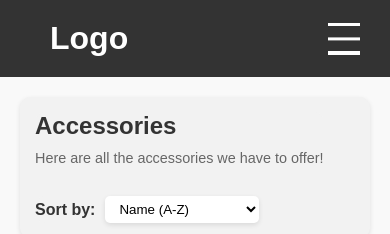
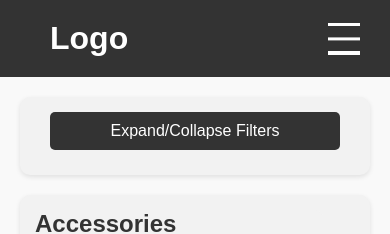
Before and after one commit to PlamenStamenov/product-page, a React (Create React App) app: page / in a window 390 px wide. Shown: the top 234 px of the page. Built offline with nearby package versions, Linux system fonts and the light colour scheme.

Commit message:
filter responsive design

```diff
--- a/src/components/Filter.js
+++ b/src/components/Filter.js
@@ -1,9 +1,10 @@
-import React, { useContext } from 'react';
+import React, { useContext, useState } from 'react';
 import { ProductContext } from '../context/ProductContext';
 import '../styles/Filter.scss';
 
 const Filter = () => {
     const { filter, setFilter } = useContext(ProductContext);
+    const [isExpanded, setIsExpanded] = useState(false);
 
     const handleColorChange = (event) => {
         setFilter({ ...filter, color: {...filter.color, [event.target.value]: event.target.checked} });
@@ -13,11 +14,15 @@ const Filter = () => {
         setFilter({ ...filter, price: {...filter.price, [event.target.value]: event.target.checked} });
     };
 
+    const toggleExpanded = () => {
+        setIsExpanded(!isExpanded);
+    }
+
     return (
         <div className="Filter">
             <h3>Filter by:</h3>
-
-            <div className="filter-section">
+            <button className="expandButton" onClick={toggleExpanded}>Expand/Collapse Filters</button>
+            <div className={`filter-section ${isExpanded ? '' : 'hide'}`}>
                 <label>Color:</label>
                 <div>
                     <input type="checkbox" id="Red" value="Red" onChange={handleColorChange} />
@@ -41,7 +46,7 @@ const Filter = () => {
                 </div>
             </div>
 
-            <div className="filter-section">
+            <div className={`filter-section ${isExpanded ? '' : 'hide'}`}>
                 <label>Price:</label>
                 <div>
                     <input type="checkbox" id="0-20" value="0-20" onChange={handlePriceChange} />
--- a/src/styles/App.scss
+++ b/src/styles/App.scss
@@ -53,9 +53,10 @@ body {
             grid-area: footer;
         }
 
-        @media (max-width: 600px) {
+        @media (max-width: 900px) {
             grid-template-areas:
             "header header header"
+            "filter filter filter"
             "main main main"
             "main main main"
             "main main main"
--- a/src/styles/Filter.scss
+++ b/src/styles/Filter.scss
@@ -39,7 +39,63 @@
         }
     }
 
-    @media (max-width: 900px) {
+    .expandButton {
+        width: 100%;
+        padding: 10px;
+        font-size: 1em;
+        background-color: #333;
+        color: #fff;
+        border: none;
+        border-radius: 5px;
+        cursor: pointer;
+        margin-bottom: 10px;
         display: none;
     }
+
+    /* Adjust styles for smaller screens */
+    @media (max-width: 900px) {
+        position: relative;
+        width: auto;
+        height: auto;
+        display: flex;
+        flex-wrap: wrap;
+        align-items: center;
+        justify-content: flex-start;
+        margin-right: 20px;
+        gap: 25px;
+        top: 0;
+
+        h3 {
+            display: none;
+        }
+
+        .filter-section {
+            display: flex;
+            flex-direction: column;
+            margin-bottom: 10px;
+            align-items: flex-start;
+            justify-content: space-between;
+            margin: 0;
+            gap: 10px;
+
+            label {
+                font-size: 0.8em;
+                color: #666;
+            }
+
+            div {
+
+                font-size: 0.8em;
+                margin: 0;
+            }
+        }
+
+        .expandButton {
+            display: block;
+        }
+
+        .hide {
+            display: none;
+        }
+    }
 }
```
Also changed, not shown: 1 other file (tests, documents, lock files or other folders).
